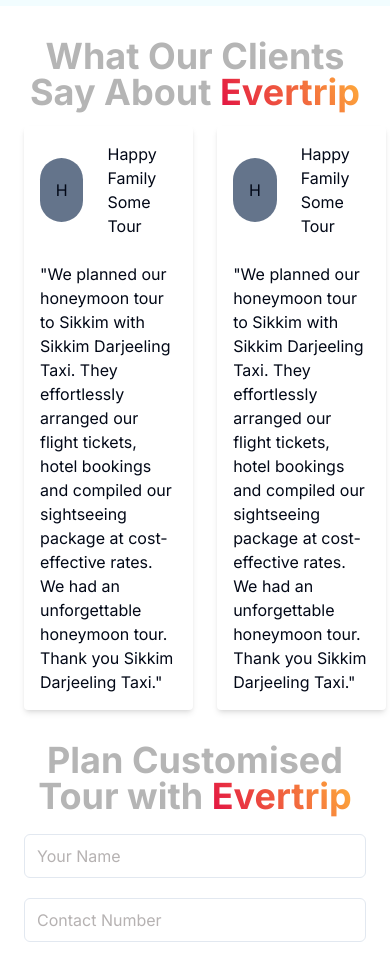
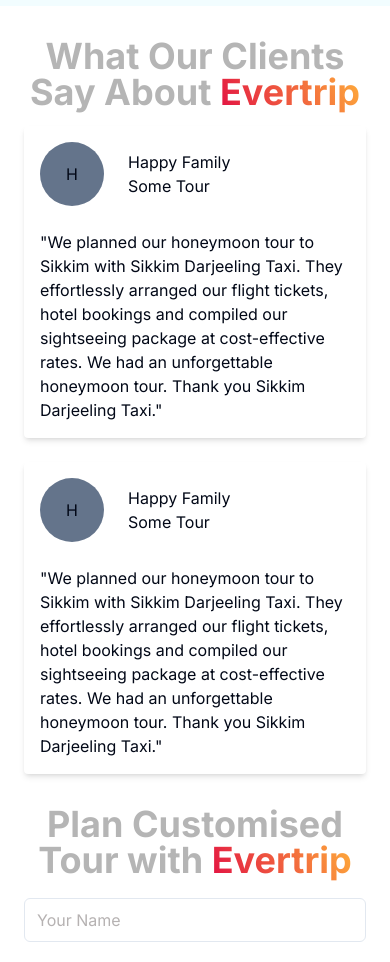
Before and after one commit to naveen-joshi/evertrip, a Next.js app: page / in a window 390 px wide. Shown: the part 4660-5622 px from the top of the page. Built offline with nearby package versions, Linux system fonts and the light colour scheme.

Commit message:
updated review section

```diff
--- a/components/Reviews.tsx
+++ b/components/Reviews.tsx
@@ -6,7 +6,7 @@
         <span className="evertrip-text">Evertrip</span>
       </h2>
 
-      <div className="my-4 flex gap-6">
+      <div className="my-4 flex flex-col md:flex-row gap-6">
         <div className="bg-white rounded shadow-md p-4">
           <div className="flex gap-6 items-center mb-6">
             <div className="w-16 h-16 rounded-full bg-slate-500 flex items-center justify-center">
```
